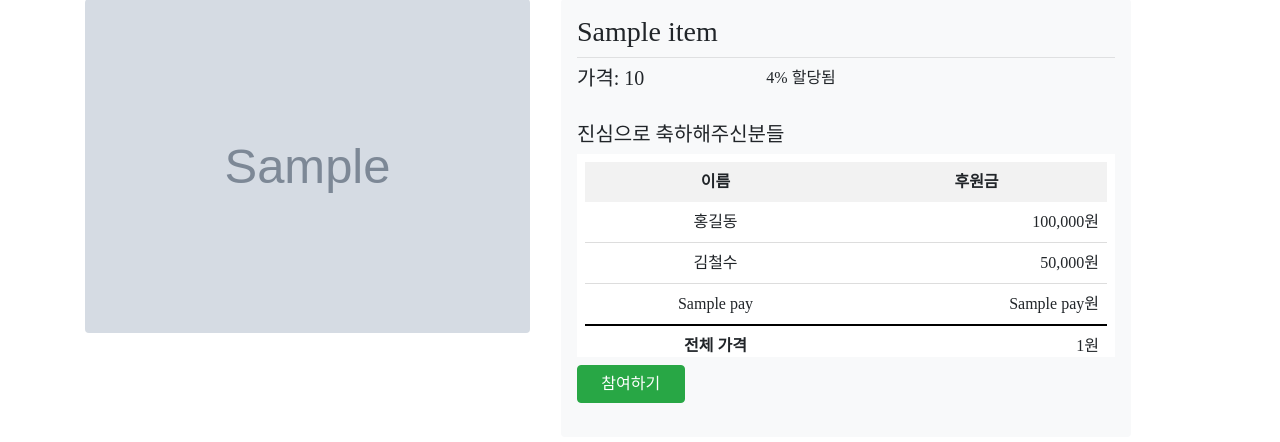
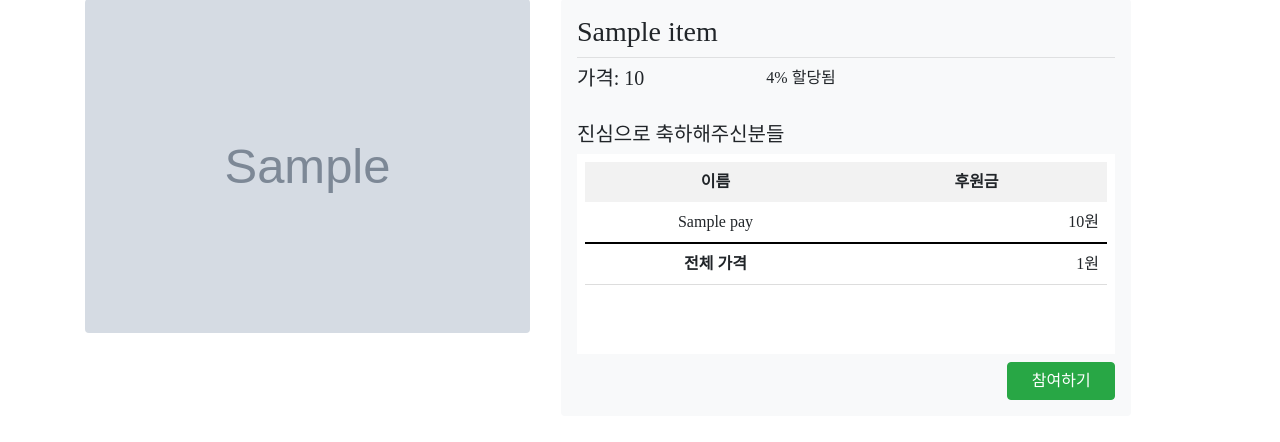
Before and after one commit to wltjd1688/week00, a Flask app: page /item/1 in a window 1280 px wide. Shown: the part 215-657 px from the top of the page. Run offline with Flask 3, Linux system fonts and the light colour scheme; grey boxes marked "Sample" are stand-in pictures; a database or web service that is not in the repository returns one stand-in record (values such as "Sample title"); some web fonts are replaced.

Commit message:
돈내는거 성공함

```diff
--- a/app.py
+++ b/app.py
@@ -65,13 +65,12 @@ def main_page():
     except jwt.DecodeError:
         return redirect('/login')
 
-@app.route('/item/<item_id>',methods=['GET'])
+@app.route('/item/<item_id>')
 def item(item_id) :
     item_id = int(item_id)
     item = db.items.find_one({'_id' : item_id})
-    pays = list(db.pay.find({'_id' : item_id}))
-    print(item)
-    return render_template('detail.html', item_info=item, pay_info=pays)
+    pay = list(db.pay.find({'item_id' : item_id}))
+    return render_template('detail.html', item_info=item, pay_info=pay)
 
 # 로그인 페이지
 @app.route('/login')
@@ -326,37 +325,38 @@ def funding(item_id):
     rate = (mid_fund) / price * 100
     rounded_rate = round(rate, 2)  # 두 자리까지 반올림
     print(rounded_rate)
-    # db.items.update_one({'_id' : item_id},{'$set':{'total_funding':sum}})
-    # db.items.update_one({'_id' : item_id},{'$set':{'achievement_rate':rounded_rate}})
-    # item = db.items.find_one({'_id' : item_id})
+    result=db.items.update_one({'_id' : item_id},{'$set':{'total_fund':mid_fund}})
+    print(result)
+    db.items.update_one({'_id' : item_id},{'$set':{'fund_rate':rounded_rate}})
+    item = db.items.find_one({'_id' : item_id})
 
-    # token = request.cookies.get('token')  # 쿠키에서 토큰 가져오기
-    # sys.quit()
+    token = request.cookies.get('token')  # 쿠키에서 토큰 가져오기
 
-    # try:
-    #     decoded_token = jwt.decode(token, secret_key, algorithms=['HS256'])
-    #     user_id = decoded_token['userId']
-    #     user = db.users.find_one({'_id': ObjectId(user_id)})
-    #     sender_name = user['name']
-    #     db.pay.insert_one({
-    #         'item_id' : item_id,
-    #         'sender_name' : sender_name,
-    #         'price' : received,
-    #     })
-    # except jwt.ExpiredSignatureError:
-    #     db.pay.insert_one({
-    #         'item_id' : item_id,
-    #         'sender_name' : '익명의 기부천사',
-    #         'price' : received,
-    #     })
-
-    # except jwt.DecodeError:
-    #     db.pay.insert_one({
-    #         'item_id' : item_id,
-    #         'sender_name' : '익명의 기부천사',
-    #         'price' : received,
-    #     })
-    return jsonify({'result':item})
+    try:
+        decoded_token = jwt.decode(token, secret_key, algorithms=['HS256'])
+        user_id = decoded_token['userId']
+        user = db.users.find_one({'_id': ObjectId(user_id)})
+        sender_name = user['name']
+        db.pay.insert_one({
+            'item_id' : item_id,
+            'sender_name' : sender_name,
+            'price' : received,
+        })
+        return jsonify({'result':'success'})
+    except jwt.ExpiredSignatureError:
+        db.pay.insert_one({
+            'item_id' : item_id,
+            'sender_name' : '익명의 기부천사',
+            'price' : received,
+        })
+        return jsonify({'message':"감사합니다"})
+    except jwt.DecodeError:
+        db.pay.insert_one({
+            'item_id' : item_id,
+            'sender_name' : '익명의 기부천사',
+            'price' : received,
+        })
+        return jsonify({'message':"감사합니다"})
 
 @app.route('/fund/<item_id>', methods=['GET'])
 def fund_list(item_id) :
--- a/init_db.py
+++ b/init_db.py
@@ -6,6 +6,7 @@ db = client.dbjungle
 def delete_existing_data():
     db.users.delete_many({})
     db.items.delete_many({})
+    db.pay.delete_many({})
 
 def insert_initial_data():
     user_data = [
--- a/templates/detail.html
+++ b/templates/detail.html
@@ -15,6 +15,7 @@
         function attend(){
             $('#step, #pay').show();
             $('#attend').hide();
+            $('#pay-frame').removeClass('d-flex,justify-content-end')
         }
         function pay(){
             const money = $("#step").val();
@@ -23,10 +24,11 @@
                 url: "/fund/{{ item_info._id }}",
                 data: {'money':money},
                 success: function(response){
-                    alert("들어감")
+                    alert("감사합니다")
+                    location.reload();
                 },
                 error: function(response){
-                    alert("뭔가틀림")
+                    alert("오류가 발생했습니다.")
                 }
             })
         }
@@ -46,8 +48,8 @@
                         <p class="col text-left">{{item_info.fund_rate}}% 할당됨 </p>
                     </div>
                     <h5>진심으로 축하해주신분들</h5>
-                    <div class="bg-white d-flex justify-content-end p-2 pre-scrollable" style="height: 50%">
-                        <table class="w-100">
+                    <div class="bg-white p-2 pre-scrollable" style="height:200px; max-height:200px">
+                        <table>
                             <thead>
                             <tr class="text-center">
                                 <th class="w-50">이름</th>
@@ -55,21 +57,13 @@
                             </tr>
                             </thead>
                             <tbody class="text-right">
+                        {% block pay_info %}
+                            {% for i in pay_info %}
                                 <tr>
-                                    <td class="text-center">홍길동</td>
-                                    <td>100,000원</td>
+                                    <td class="text-center">{{i.sender_name}}</td>
+                                    <td>{{i.price}}원</td>
                                 </tr>
-                                <tr>
-                                    <td class="text-center">김철수</td>
-                                    <td>50,000원</td>
-                                </tr>
-                        {% block pay_info %}
-                        {% for i in  pay_info%}
-                                <tr>
-                                    <td class="text-center">{{i.name}}</td>
-                                    <td>{{i.pay}}원</td>
-                                </tr>
-                        {% endfor %}
+                            {% endfor %}
                         {% endblock pay_info %}
                                 <tr style="border-top: 2px solid black">
                                     <td class="text-center"><b>전체 가격</b></td>
@@ -78,9 +72,9 @@
                             </tbody>
                         </table>
                     </div>
-                    <div class="mt-2 d-flex justify-content-between">
-                        <input type="text" class="form-control w-75 non-show" placeholder="금액입력" id="step">
-                        <button class="btn btn-success" style="width:20%" onclick="attend()" id="attend">참여하기</button>
+                    <div class="mt-2 d-flex justify-content-end" id="pay-farme">
+                        <input type="text" class="form-control w-75 non-show px-2" placeholder="금액입력" id="step">
+                        <button class="btn btn-success text-center" style="width:20%" onclick="attend()" id="attend">참여하기</button>
                         <button class="btn btn-primary non-show" style="width:20%" id="pay" onclick="pay()">선물하기</button>
                     </div>
                 </div>
```
